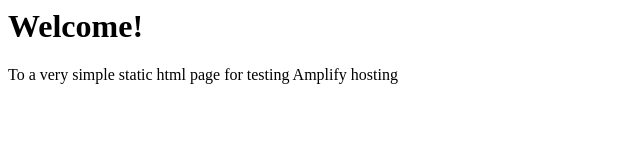
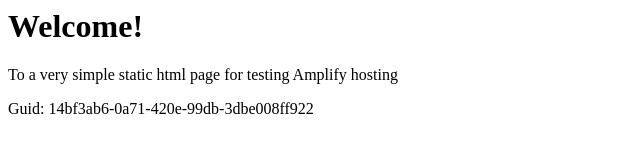
Before and after one commit to aws-aemilia-cmh/Github-PR-Commit-Integration-Test-DoNotTouch-v1-prod-us-east-2, a website: page src/index.html in a window 1280 px wide. Shown: the whole page, without its empty margins (0-640 px from the left). Drawn offline with Linux system fonts and the light colour scheme.

Commit message:
commit from integ tests

```diff
--- a/src/index.html
+++ b/src/index.html
@@ -1,3 +1,5 @@
+
+
 <html lang="en">
 
 <head>
@@ -10,6 +12,6 @@
 <body>
     <h1>Welcome!</h1>
     <p>To a very simple static html page for testing Amplify hosting</p>
-</body>
+    <p>Guid: 14bf3ab6-0a71-420e-99db-3dbe008ff922</p></body>
 
 </html>
```
